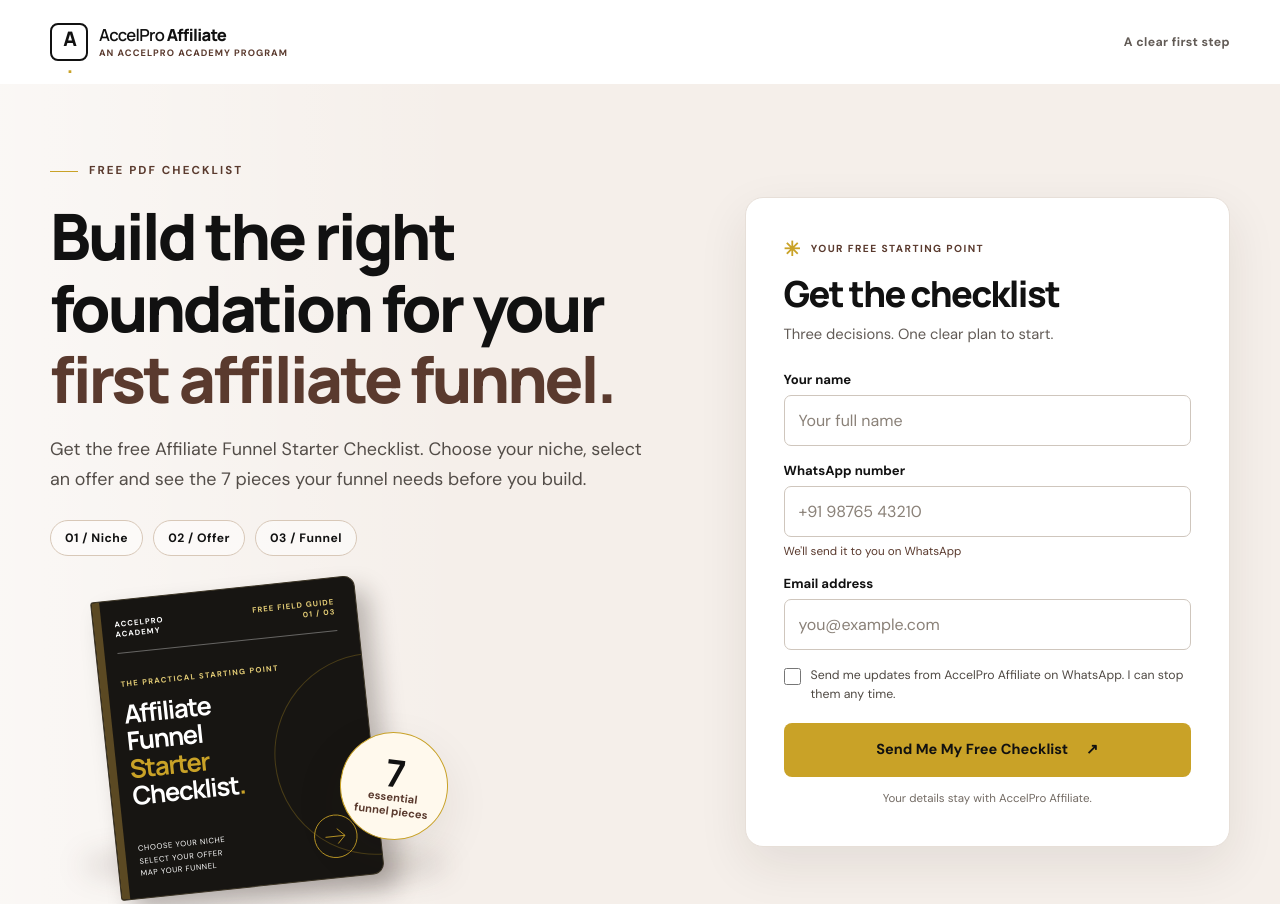
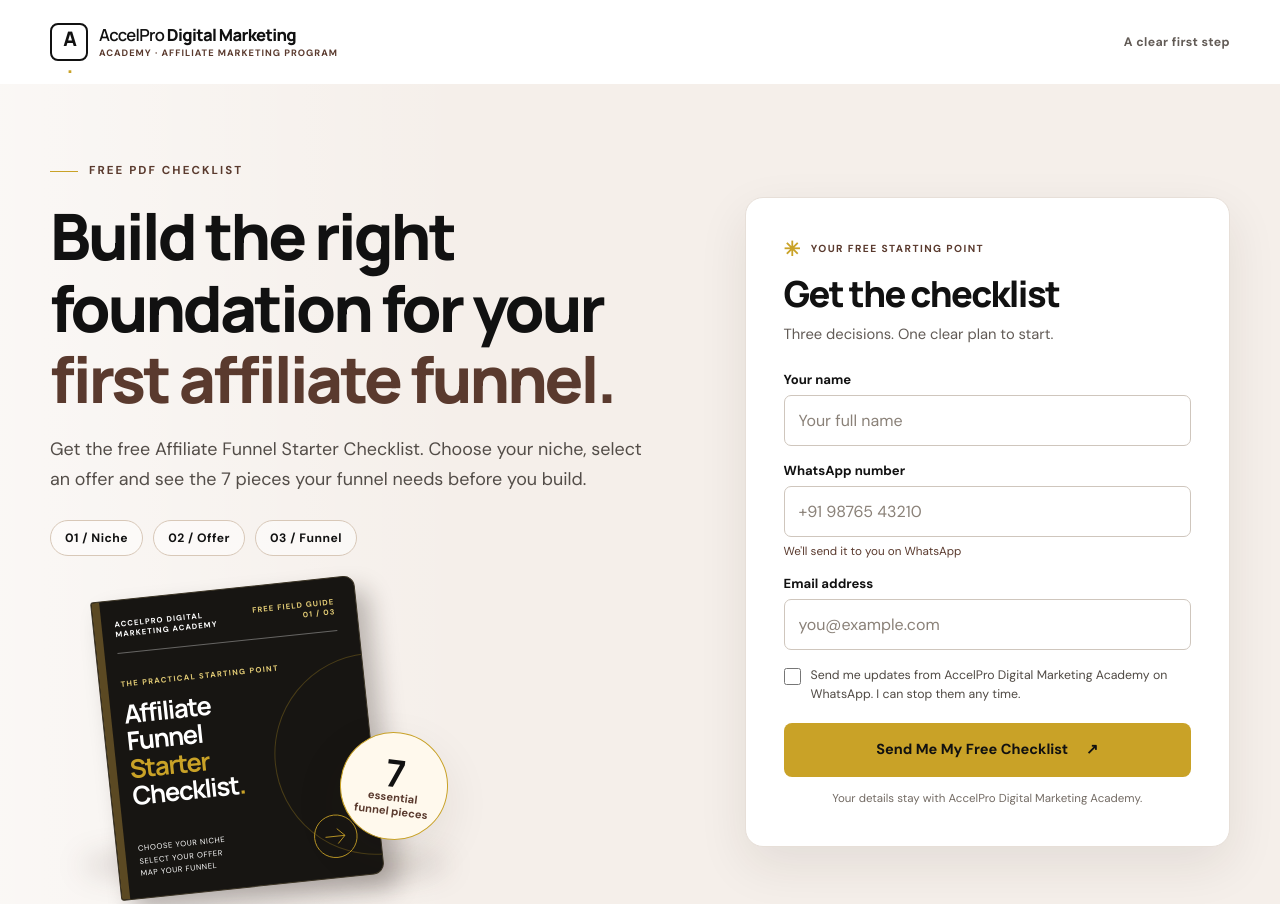
Before and after one commit to amitchcal/AccelProAffiliate, a website: page index.html in a window 1280 px wide. Shown: the top 904 px of the page. Drawn offline with Linux system fonts and the light colour scheme.

Commit message:
Rebrand affiliate program under digital marketing academy

```diff
--- a/config.js
+++ b/config.js
@@ -1,6 +1,8 @@
 // CHANGE ONLY WHAT IS INSIDE THE QUOTES
 window.SITE = {
-  BRAND: "AccelPro Affiliate",
+  BRAND: "AccelPro Digital Marketing Academy",
+  ACADEMY: "Digital Marketing",
+  PROGRAM: "Affiliate Marketing Program",
   PRICE: "₹14,999",
   START_DATE: "Next Cohort Starting Soon",
   SEATS: "10",
--- a/index.html
+++ b/index.html
@@ -3,9 +3,9 @@
 <head>
   <meta charset="utf-8">
   <meta name="viewport" content="width=device-width, initial-scale=1">
-  <title data-site-replace="BRAND">Free Affiliate Funnel Starter Checklist | AccelPro Affiliate</title>
+  <title data-site-replace="BRAND">Free Affiliate Funnel Starter Checklist | AccelPro Digital Marketing Academy</title>
   <meta name="description" content="Get the free Affiliate Funnel Starter Checklist. Choose a niche, evaluate an offer and understand the 7 pieces of a working funnel.">
-  <meta property="og:title" content="Free Affiliate Funnel Starter Checklist | AccelPro Affiliate" data-site-replace="BRAND">
+  <meta property="og:title" content="Free Affiliate Funnel Starter Checklist | AccelPro Digital Marketing Academy" data-site-replace="BRAND">
   <meta property="og:description" content="A practical first step for choosing your niche, offer and funnel plan.">
   <meta property="og:type" content="website">
   <link rel="canonical" href="https://accelproaffiliate.com/" data-site-canonical="/">
@@ -14,8 +14,8 @@
   <script src="config.js"></script><script src="script.js" defer></script>
 </head>
 <body class="lead-page">
-  <header class="site-header container" aria-label="AccelPro Affiliate" data-site-replace="BRAND">
-    <div class="brand"><span class="brand-mark" aria-hidden="true">A<span>.</span></span><span class="brand-text"><span data-site="BRAND">AccelPro <strong>Affiliate</strong></span><small>An AccelPro Academy Program</small></span></div>
+  <header class="site-header container" aria-label="AccelPro Digital Marketing Academy" data-site-replace="BRAND">
+    <div class="brand"><span class="brand-mark" aria-hidden="true">A<span>.</span></span><span class="brand-text"><span>AccelPro <strong data-site="ACADEMY">Digital Marketing</strong></span><small>Academy · <span data-site="PROGRAM">Affiliate Marketing Program</span></small></span></div>
     <span class="header-note">A clear first step</span>
   </header>
   <main>
@@ -29,7 +29,7 @@
           <div class="workbook-scene" aria-label="Affiliate Funnel Starter Checklist cover preview">
             <div class="workbook-shadow"></div>
             <div class="workbook-cover">
-              <div class="cover-top"><span>ACCELPRO<br>ACADEMY</span><span>FREE FIELD GUIDE<br>01 / 03</span></div>
+              <div class="cover-top"><span>ACCELPRO DIGITAL<br>MARKETING ACADEMY</span><span>FREE FIELD GUIDE<br>01 / 03</span></div>
               <div class="cover-rule"></div>
               <span class="cover-kicker">THE PRACTICAL STARTING POINT</span>
               <strong>Affiliate<br>Funnel<br><i>Starter</i><br>Checklist<span class="cover-dot">.</span></strong>
@@ -47,9 +47,9 @@
             <div class="field"><label for="name">Your name</label><input id="name" name="name" type="text" autocomplete="name" placeholder="Your full name" required></div>
             <div class="field"><label for="whatsapp">WhatsApp number</label><input id="whatsapp" name="whatsapp" type="tel" inputmode="tel" autocomplete="tel" pattern="[+]?[0-9 ]{10,16}" title="Enter a valid WhatsApp number using 10 to 16 digits and spaces" placeholder="+91 98765 43210" required><small>We'll send it to you on WhatsApp</small></div>
             <div class="field"><label for="email">Email address</label><input id="email" name="email" type="email" autocomplete="email" placeholder="you@example.com" required></div>
-            <label class="check-field" for="whatsapp_consent"><input id="whatsapp_consent" name="whatsapp_consent" type="checkbox" value="yes"><span data-site-replace="BRAND">Send me updates from AccelPro Affiliate on WhatsApp. I can stop them any time.</span></label>
+            <label class="check-field" for="whatsapp_consent"><input id="whatsapp_consent" name="whatsapp_consent" type="checkbox" value="yes"><span data-site-replace="BRAND">Send me updates from AccelPro Digital Marketing Academy on WhatsApp. I can stop them any time.</span></label>
             <button class="btn btn-gold btn-full" type="submit">Send Me My Free Checklist <span aria-hidden="true">↗</span></button>
-            <p class="privacy-note" data-site-replace="BRAND">Your details stay with AccelPro Affiliate.</p>
+            <p class="privacy-note" data-site-replace="BRAND">Your details stay with AccelPro Digital Marketing Academy.</p>
           </form>
         </div>
       </div>
@@ -83,6 +83,6 @@
 
     <section class="section final-cta" aria-labelledby="cta-title"><div class="container cta-inner"><span class="eyebrow">YOUR NEXT STEP</span><h2 id="cta-title">Start with a plan you can actually use.</h2><p>One free checklist. A clearer way to begin.</p><a class="btn btn-gold" href="#lead-form">Get My Free Affiliate Funnel Starter Checklist <span aria-hidden="true">↗</span></a></div></section>
   </main>
-  <footer class="footer"><div class="container footer-inner"><span><span data-site="BRAND">AccelPro Affiliate</span> <span class="gold-dot">·</span> An AccelPro Academy Program</span><span>Choose. Build. Launch. Measure.</span></div></footer>
+  <footer class="footer"><div class="container footer-inner"><span><span data-site="BRAND">AccelPro Digital Marketing Academy</span> <span class="gold-dot">·</span> <span data-site="PROGRAM">Affiliate Marketing Program</span></span><span>Choose. Build. Launch. Measure.</span></div></footer>
 </body>
 </html>
--- a/script.js
+++ b/script.js
@@ -13,7 +13,7 @@ document.querySelectorAll("[data-site-replace]").forEach((element) => {
   const key = element.dataset.siteReplace;
   const value = site[key];
   if (!value) return;
-  const original = key === "BRAND" ? "AccelPro Affiliate" : "";
+  const original = key === "BRAND" ? "AccelPro Digital Marketing Academy" : "";
   const attribute = element.hasAttribute("content") ? "content" : element.hasAttribute("aria-label") ? "aria-label" : null;
   if (attribute) element.setAttribute(attribute, element.getAttribute(attribute).replace(original, value));
   else element.textContent = element.textContent.replace(original, value);
```
Also changed, not shown: offer.html (+4 -4 lines), thanks.html (+4 -4 lines), README.md.
